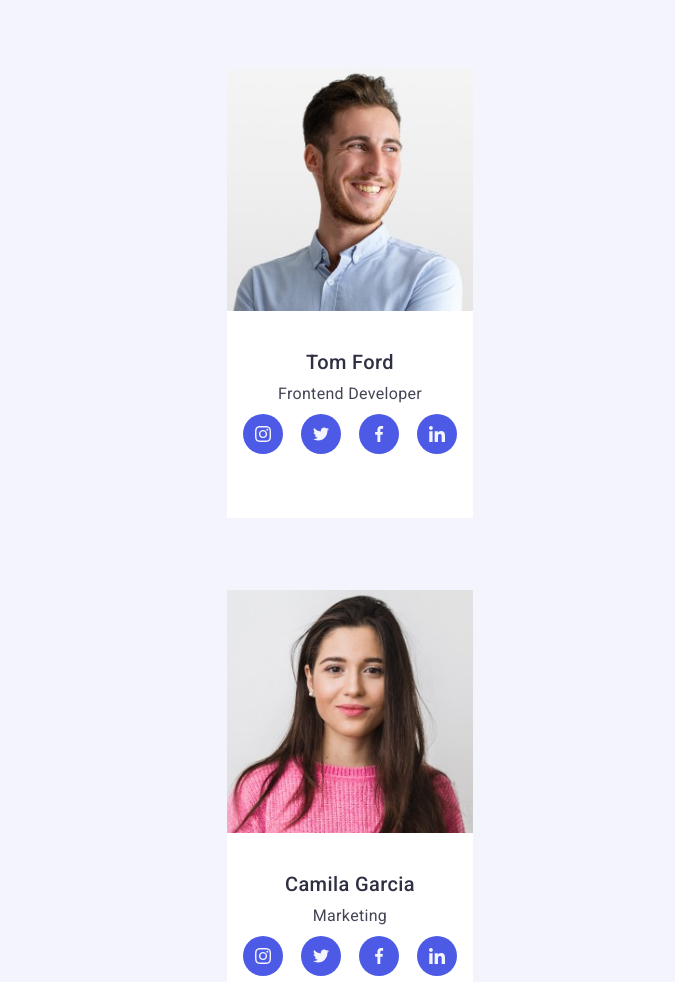
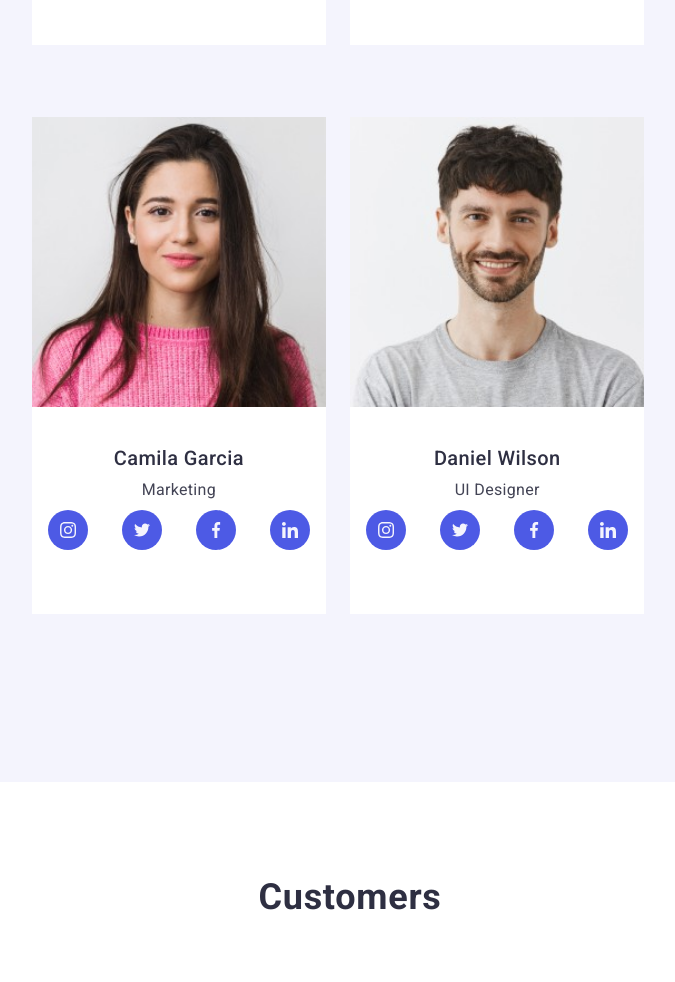
Before and after one commit to MikeIV2007/goit-markup-hw-07, a website: page index.html in a window 1280 px wide. Shown: the part 1647-2629 px from the top of the page, without its empty margins (290-965 px from the left). Drawn offline with nearby package versions, Linux system fonts and the light colour scheme.

Commit message:
tab_profile

```diff
--- a/scss/_features.scss
+++ b/scss/_features.scss
@@ -23,6 +23,7 @@
     }
   }
 }
+
 @media screen and (min-width: 768px) {
   .features-list {
     display: flex;
--- a/scss/_profile.scss
+++ b/scss/_profile.scss
@@ -20,7 +20,7 @@
         margin-bottom: 72px;
         text-align: center;
         padding-bottom: 32px;
-        &:nth-last-child(1){
+        &:nth-last-child(1) {
           margin-bottom: 0;
         }
 
@@ -49,3 +49,87 @@
     }
   }
 }
+
+@media screen and (min-width: 768px) {
+  .section.profile {
+    @include apply-background-color($cloud);
+    padding-top: 96px;
+    margin-bottom: 96px;
+    .container {
+      .profile-list {
+        display: flex;
+        justify-content: center;
+        align-items: center;
+        flex-wrap: wrap;
+        width: 100%;
+        margin-left: -12px;
+        margin-right: -12px;
+
+        // width: 246px;
+        // margin-left: auto;
+        // margin-right: auto;
+        // padding-bottom: 96px;
+
+        .item {
+          flex-basis: 40%;
+          margin-left: 12px;
+          margin-right: 12px;
+          &:nth-last-child(1) {
+            margin-bottom:72px;
+          }
+          // width: 246px;
+
+          // @include apply-background-color($white);
+          // margin-bottom: 72px;
+          // text-align: center;
+          // padding-bottom: 32px;
+          // &:nth-last-child(1) {
+          //   margin-bottom: 0;
+          // }
+
+          // .profile-img {
+          //   width: 100%;
+          //   margin-bottom: 32px;
+          // }
+          // .content {
+          //   width: 100%;
+          //   padding-left: 16px;
+          //   padding-right: 16px;
+          //   // .title {
+          //   //   @include apply-color($navy-blue);
+          //   //   @include font-style($header3);
+          //   //   margin-top: 0;
+          //   //   margin-bottom: 8px;
+          //   //   text-align: center;
+          //   // }
+          //   // .text {
+          //   //   @include apply-color($slate);
+          //   //   @include font-style($body);
+          //   //   margin-bottom: 8px;
+          //   // }
+          // }
+        }
+      }
+    }
+  }
+}
+
+// @media screen and (min-width: 768px) {
+//   .container {
+//     .profile-list {
+//       display: flex;
+//       justify-content: space-between;
+//       flex-wrap: wrap;
+//       margin-left: -12px;
+//       margin-right: -12px;
+//       .item {
+//         flex-basis: 46%;
+//         margin-left: 12px;
+//         margin-right: 12px;
+//         // .title {
+//         //   text-align: left;
+//         // }
+//       }
+//     }
+//   }
+// }
```
Also changed, not shown: css/styles.css.
